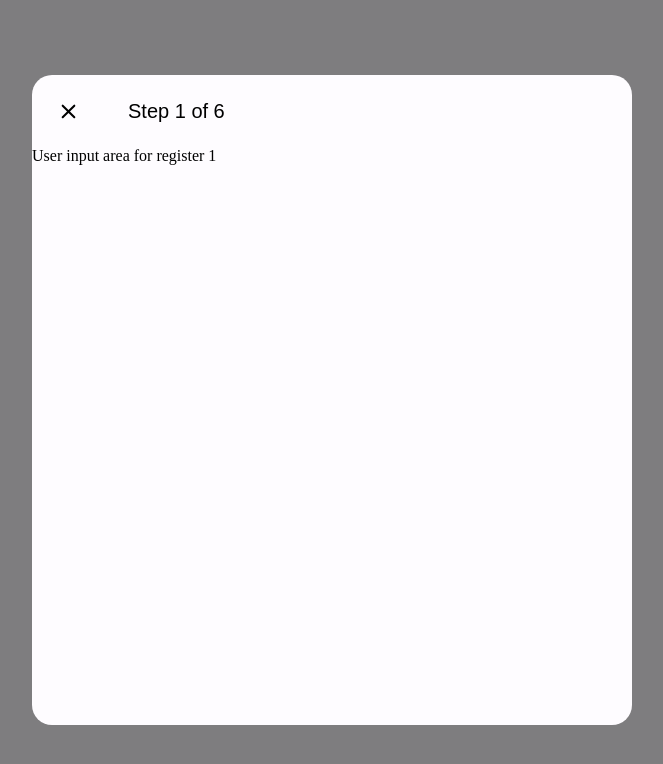
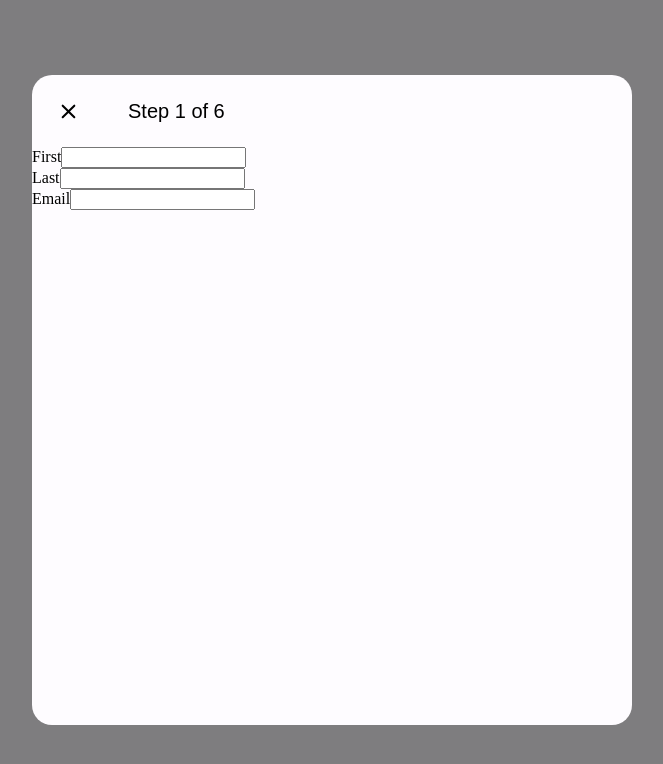
Before and after one commit to BelugaWhaleSam/conference-frontend, a React (Create React App) app: page / in a window 1280 px wide. Shown: the top 764 px of the page, without its empty margins (308-971 px from the left). Built offline with nearby package versions, Linux system fonts and the light colour scheme.

Commit message:
form-states

```diff
--- /dev/null
+++ b/src/components/TextInput/TextInput.tsx
@@ -0,0 +1,35 @@
+import React, { useState } from "react";
+
+interface TextInputProps {
+  name: string;
+  label: string;
+  errorMessage: string;
+  onChange(e: React.ChangeEvent<HTMLInputElement>): void;
+  maxLength?: number;
+  validator?(value: string): boolean;
+}
+
+export const TextInput: React.FC<TextInputProps> = ({
+  name,
+  label,
+  errorMessage,
+  onChange,
+  maxLength,
+  validator,
+}) => {
+  const [inputValue, setInputValue] = useState<string>("");
+
+  const updateInput = (e: React.ChangeEvent<HTMLInputElement>) => {
+    onChange(e);
+    setInputValue(e.target.value);
+  };
+
+  return (
+    <div className="text-input">
+      <div>
+        <span>{label}</span>
+        <input name={name} onChange={updateInput} />
+      </div>
+    </div>
+  );
+};
--- a/src/features/register/components/RegisterFormOne/RegisterFormOne.tsx
+++ b/src/features/register/components/RegisterFormOne/RegisterFormOne.tsx
@@ -1,12 +1,52 @@
-import React from "react";
+import React, { useEffect, useState } from "react";
+import { TextInput } from "../../../../components/TextInput/TextInput";
 
-import './RegisterFormOne.css'
+import "./RegisterFormOne.css";
+
+interface FormOneState {
+  firstName: string;
+  lastName: string;
+  email: string;
+  dateOfBirth: string;
+}
 
 export const RegisterFormOne: React.FC = () => {
+  const [stepOneState, setStepOneState] = useState<FormOneState>({
+    firstName: "",
+    lastName: "",
+    email: "",
+    dateOfBirth: "",
+  });
+
+  const updateUser = (e: React.ChangeEvent<HTMLInputElement>): void => {
+    setStepOneState({ ...stepOneState, [e.target.name]: e.target.value });
+  };
+
+  useEffect(() => {
+    console.log("State change: ", stepOneState);
+  }, [stepOneState]);
+
   return (
     <div className="reg-step-one-container">
       <div className="reg-step-one-content">
-        User input area for register 1
+        <TextInput
+          name={"firstName"}
+          label={"First"}
+          errorMessage={"Please enter your name"}
+          onChange={updateUser}
+        />
+        <TextInput
+          name={"lastName"}
+          label={"Last"}
+          errorMessage={"Please enter your name"}
+          onChange={updateUser}
+        />
+        <TextInput
+          name={"email"}
+          label={"Email"}
+          errorMessage={"Please enter a valid email"}
+          onChange={updateUser}
+        />
       </div>
     </div>
   );
```
